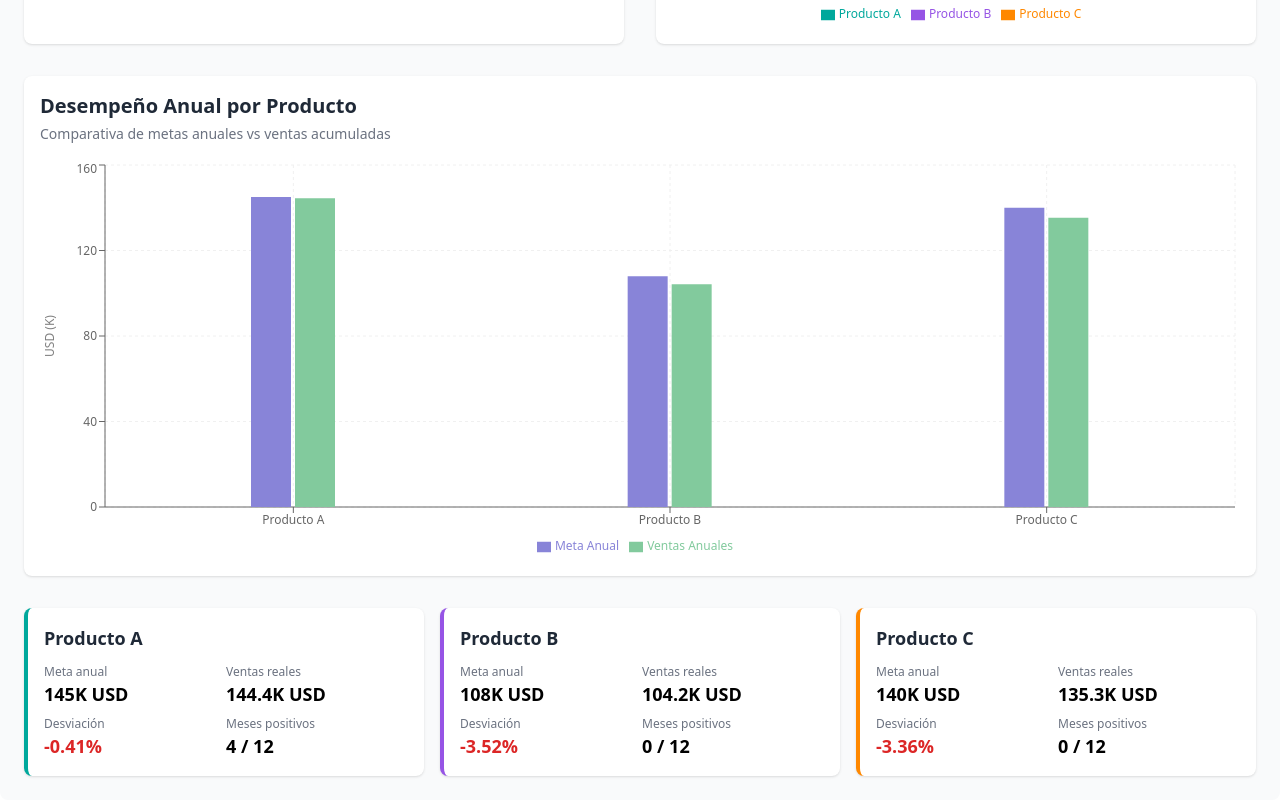
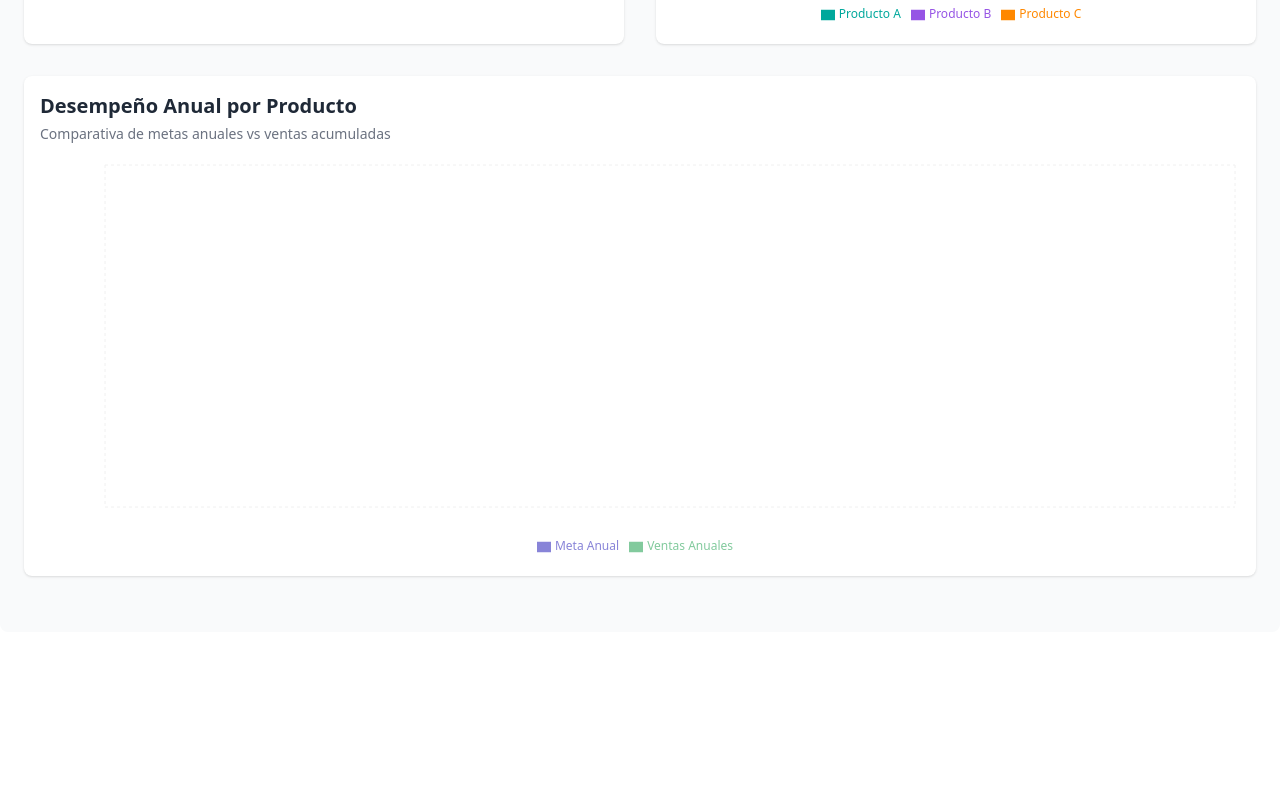
Before and after one commit to JuanTenorioMunoz/DataViz, a React (Vite) app: page / in a window 1280 px wide. Shown: the part 720-1520 px from the top of the page. After the commit the page ends 1352 px from the top, so only its background shows below. Built offline with nearby package versions, Linux system fonts and the light colour scheme.

Commit message:
fix data upload

```diff
--- a/src/pages/Dashboard.tsx
+++ b/src/pages/Dashboard.tsx
@@ -1,9 +1,48 @@
-import { useState } from "react";
+import { useEffect, useState } from "react";
 import { LineChart, BarChart, ComposedChart, Line, Bar, XAxis, YAxis, CartesianGrid, Tooltip, Legend, ResponsiveContainer } from "recharts";
 import './Dashboard.css'
 import * as XLSX from "xlsx";
 
 export default function ProductDashboard() {
+
+  type Registro = {
+  producto: string;
+  mes: string;
+  meta: number;
+  ventas: number;
+};
+
+const transformarDatos = (jsonData: any[]): Registro[] => {
+  const productos = ['A', 'B', 'C'];
+  const registros: Registro[] = [];
+
+  jsonData.forEach((fila) => {
+    productos.forEach((producto) => {
+      registros.push({
+        producto,
+        mes: fila.mes,
+        meta: Number(fila[`Meta ${producto}`]) || 0,
+        ventas: Number(fila[`Real ${producto}`]) || 0,
+      });
+    });
+  });
+
+  return registros;
+  };
+
+  type ResumenProducto = {
+    producto: string;
+    metaTotal: number;
+    ventasTotal: number;
+    desviacion: number;
+    mesesPositivos: number;
+    color: string;
+  };
+
+  const getColor = (index: number) => {
+  const palette = [colors.primary, colors.secondary, colors.tertiary];
+  return palette[index % palette.length];
+  };
 
   const colors = {
     primary: "#00a89c",    // Verde-azulado
@@ -20,35 +59,36 @@ export default function ProductDashboard() {
 
 
   const [data, setData] = useState<any[]>([]);
-  // Datos sumarios por producto para el año completo
-  const resumenProductos = [
-    {
-      producto: "Producto A",
-      metaTotal: 145,
-      ventasTotal: 144.4,
-      desviacion: -0.41,
-      mesesPositivos: 4,
-      color: colors.primary
-    },
-    {
-      producto: "Producto B",
-      metaTotal: 108,
-      ventasTotal: 104.2,
-      desviacion: -3.52,
-      mesesPositivos: 0,
-      color: colors.secondary
-    },
-    {
-      producto: "Producto C",
-      metaTotal: 140,
-      ventasTotal: 135.3,
-      desviacion: -3.36,
-      mesesPositivos: 0,
-      color: colors.tertiary
+  const [resumenProductos, setResumenProductos] = useState<any[]>([]);
+
+  const calcularResumenProductos = (datos: Registro[]): ResumenProducto[] => {
+  const agrupado: { [producto: string]: Registro[] } = {};
+
+  datos.forEach((item) => {
+    if (!agrupado[item.producto]) {
+      agrupado[item.producto] = [];
     }
-  ];
+    agrupado[item.producto].push(item);
+  });
 
-  // Datos de desviación mensual por producto
+  return Object.entries(agrupado).map(([producto, registros], index) => {
+    const metaTotal = registros.reduce((acc, r) => acc + r.meta, 0);
+    const ventasTotal = registros.reduce((acc, r) => acc + r.ventas, 0);
+    const desviacion = metaTotal > 0 ? +((ventasTotal - metaTotal) / metaTotal * 100).toFixed(2) : 0;
+    const mesesPositivos = registros.filter((r) => r.ventas >= r.meta).length;
+
+    return {
+      producto: `Producto ${producto}`, // Fixed: Map to match selectedProducts keys
+      metaTotal: +metaTotal.toFixed(2),
+      ventasTotal: +ventasTotal.toFixed(2),
+      desviacion,
+      mesesPositivos,
+      color: getColor(index),
+    };
+  });
+};
+
+
   const dataDesviacion = data.map(item => ({
     mes: item.mes,
     "Producto A": item["Dev A"],
@@ -95,6 +135,7 @@ export default function ProductDashboard() {
     const reader = new FileReader();
 
     reader.onload = (e) => {
+      try {
         const data = new Uint8Array(e.target?.result as ArrayBuffer);
         const workbook = XLSX.read(data, { type: 'array' });
         const sheetName = workbook.SheetNames[0];
@@ -102,12 +143,23 @@ export default function ProductDashboard() {
         const jsonData = XLSX.utils.sheet_to_json<Record<string, any>>(worksheet);
 
         setData(jsonData);
+        const registrosTransformados = transformarDatos(jsonData);
+        const resumen = calcularResumenProductos(registrosTransformados);
+        setResumenProductos(resumen);
         const sums = calculateMetaSums(jsonData, ['Meta A', 'Meta B', 'Meta C']);
         setMetaSums(sums);
+      } catch (error) {
+        console.error("Error processing file:", error);
+      }
     };
 
     reader.readAsArrayBuffer(file);
   };
+
+  // Filter resumenProductos based on selected products
+  const filteredResumenProductos = resumenProductos.filter(p =>
+    selectedProducts[p.producto as ProductName]
+  );
 
   return (
     <div className="font-sans bg-gray-50 p-6 rounded-lg">
@@ -307,13 +359,13 @@ export default function ProductDashboard() {
           </div>
         </div>
 
-        {/* Gráfico 3: Resumen Anual por Producto */}
+        {/* Gráfico 3: Resumen Anual por Producto - FIXED */}
         <div className="bg-white p-4 rounded-lg shadow lg:col-span-2" >
           <h2 className="text-xl font-bold text-gray-800 mb-1">Desempeño Anual por Producto</h2>
           <p className="text-sm text-gray-500 mb-4">Comparativa de metas anuales vs ventas acumuladas</p>
           <div className="h-64" style={{ width: '100%', height: '400px' }}>
             <ResponsiveContainer width="100%" height="100%">
-              <BarChart data={resumenProductos.filter(p => selectedProducts[p.producto as ProductName]) }>
+              <BarChart data={filteredResumenProductos}>
                 <CartesianGrid strokeDasharray="3 3" stroke="#f0f0f0" />
                 <XAxis dataKey="producto" tick={{ fontSize: 12 }} />
                 <YAxis
@@ -343,10 +395,9 @@ export default function ProductDashboard() {
         </div>
       </div>
 
-      {/* KPIs y Métricas Clave */}
+      {/* KPIs y Métricas Clave - FIXED */}
       <div className="mt-8 grid grid-cols-1 md:grid-cols-3 gap-4">
-        {resumenProductos.map((prod) => (
-          selectedProducts[prod.producto as ProductName] && (
+        {filteredResumenProductos.map((prod) => (
           <div
             key={prod.producto}
             className="bg-white p-4 rounded-lg shadow"
@@ -370,11 +421,10 @@ export default function ProductDashboard() {
               </div>
               <div>
                 <p className="text-xs text-gray-500">Meses positivos</p>
-                  <p className="text-lg font-semibold">{prod.mesesPositivos} / 12</p>
+                <p className="text-lg font-semibold">{prod.mesesPositivos} / 4</p>
               </div>
             </div>
           </div>
-          )
         ))}
       </div>
     </div>
```
Lines whose indentation alone changed are shown as unchanged.
